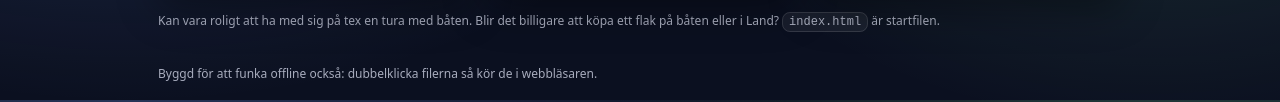
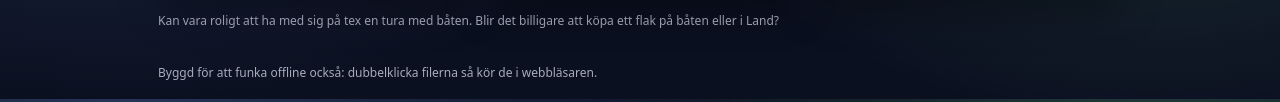
Before and after one commit to Gunnarsson-cloud/OlPrisPerKrona, a plain HTML site: page index.html in a window 1280 px wide. Shown: the part 338-440 px from the top of the page. Drawn offline with Linux system fonts and the light colour scheme.

Commit message:
Update index.html

```diff
--- a/index.html
+++ b/index.html
@@ -43,7 +43,7 @@ code{background:rgba(255,255,255,.06); padding:2px 6px; border-radius:8px; borde
     <a class="btn" href="./pris-alkohol-per-krona.html">Öppna</a>
   </div>
 </div>
-<p class="hint" style="margin-top:16px;">Kan vara roligt att ha med sig på tex en tura med båten. Blir det billigare att köpa ett flak på båten eller i Land? <code>index.html</code> är startfilen.</p>
+<p class="hint" style="margin-top:16px;">Kan vara roligt att ha med sig på tex en tura med båten. Blir det billigare att köpa ett flak på båten eller i Land?</p>
 </main>
 <footer><p class="hint">Byggd för att funka offline också: dubbelklicka filerna så kör de i webbläsaren.</p></footer>
 </body></html>
```
